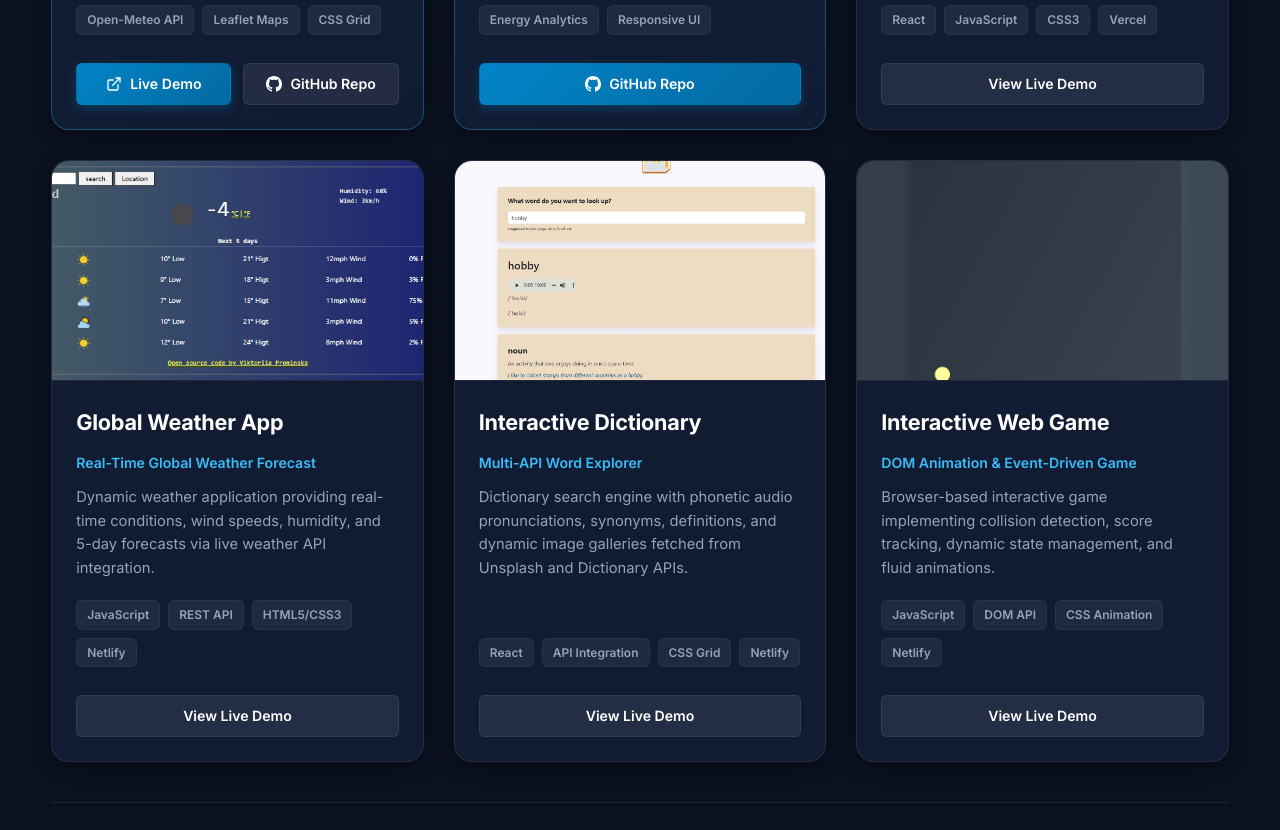
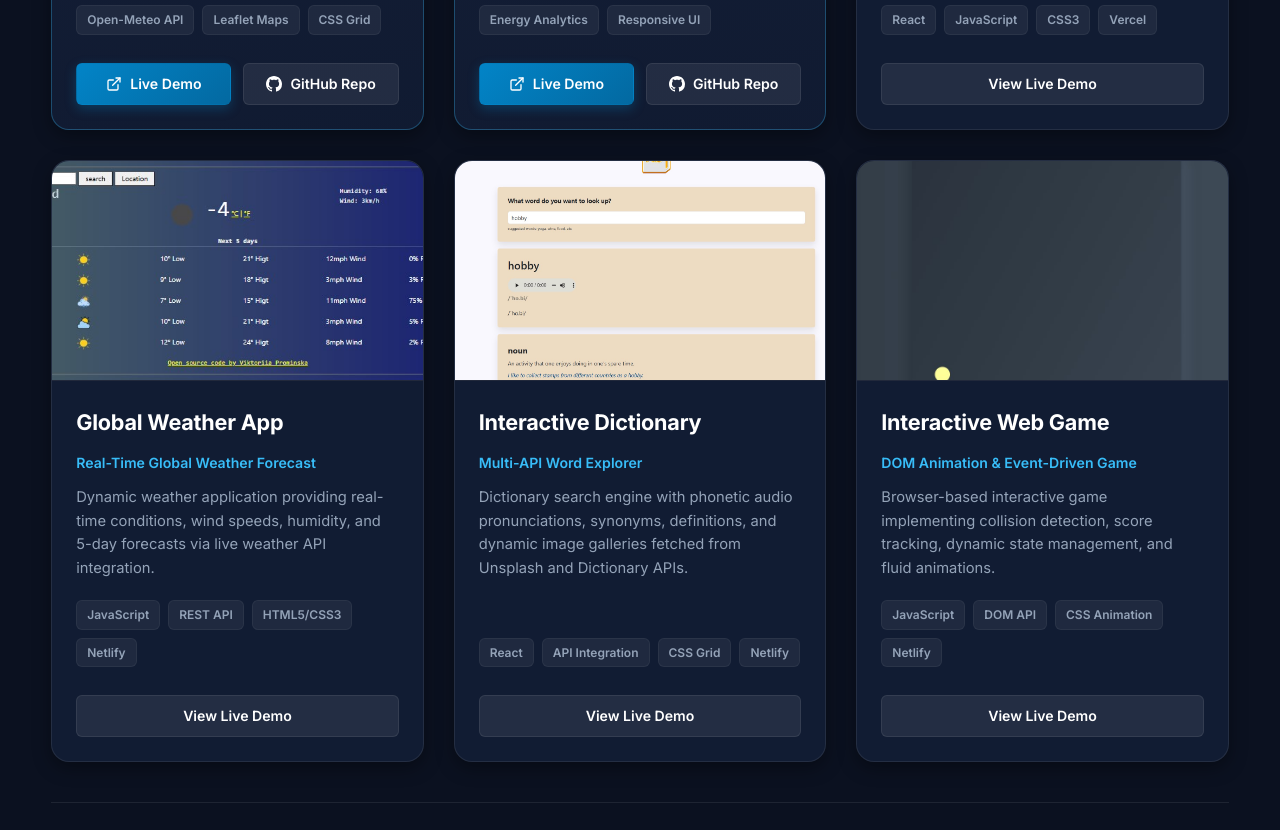
Before and after one commit to Viktoriia-P-H11/CV, a plain HTML site: page project.html in a window 1280 px wide. Shown: the part 866-1696 px from the top of the page. Drawn offline with Linux system fonts and the light colour scheme.

Commit message:
feat: add Live Demo link for Smart Nordic Home project

```diff
--- a/project.html
+++ b/project.html
@@ -93,7 +93,11 @@
                             <span class="tag">Responsive UI</span>
                         </div>
                         <div class="project-actions">
-                            <a href="https://github.com/ViktoriiaProm/Nordic__Smart_Energy.git" target="_blank" rel="noopener noreferrer" class="project-button primary">
+                            <a href="https://nordic-smart-energy.vercel.app/" target="_blank" rel="noopener noreferrer" class="project-button primary">
+                                <svg width="16" height="16" viewBox="0 0 24 24" fill="none" stroke="currentColor" stroke-width="2" stroke-linecap="round" stroke-linejoin="round"><path d="M18 13v6a2 2 0 0 1-2 2H5a2 2 0 0 1-2-2V8a2 2 0 0 1 2-2h6"></path><polyline points="15 3 21 3 21 9"></polyline><line x1="10" y1="14" x2="21" y2="3"></line></svg>
+                                Live Demo
+                            </a>
+                            <a href="https://github.com/ViktoriiaProm/Nordic__Smart_Energy.git" target="_blank" rel="noopener noreferrer" class="project-button">
                                 <svg width="16" height="16" viewBox="0 0 24 24" fill="currentColor"><path d="M12 0C5.37 0 0 5.37 0 12c0 5.31 3.435 9.795 8.205 11.385.6.105.825-.255.825-.57 0-.285-.015-1.23-.015-2.235-3.015.555-3.795-.735-4.035-1.41-.135-.345-.72-1.41-1.23-1.695-.42-.225-1.02-.78-.015-.795.945-.015 1.62.87 1.845 1.23 1.08 1.815 2.805 1.305 3.495.99.105-.78.42-1.305.765-1.605-2.67-.3-5.46-1.335-5.46-5.925 0-1.305.465-2.385 1.23-3.225-.12-.3-.54-1.53.12-3.18 0 0 1.005-.315 3.3 1.23.96-.27 1.98-.405 3-.405s2.04.135 3 .405c2.295-1.56 3.3-1.23 3.3-1.23.66 1.65.24 2.88.12 3.18.765.84 1.23 1.905 1.23 3.225 0 4.605-2.805 5.625-5.475 5.925.435.375.81 1.095.81 2.22 0 1.605-.015 2.895-.015 3.3 0 .315.225.69.825.57A12.02 12.02 0 0024 12c0-6.63-5.37-12-12-12z"/></svg>
                                 GitHub Repo
                             </a>
```
Also changed, not shown: 1 other file.
